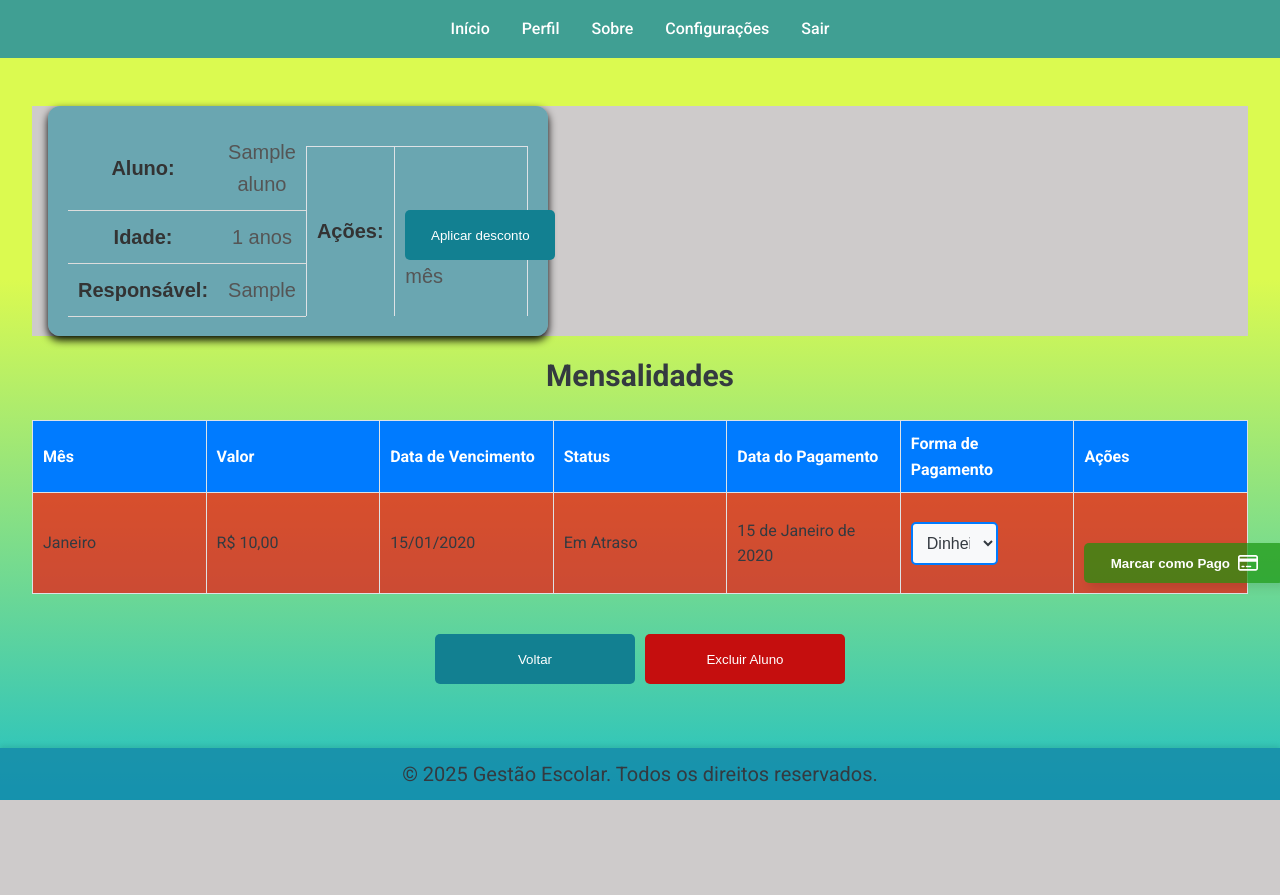
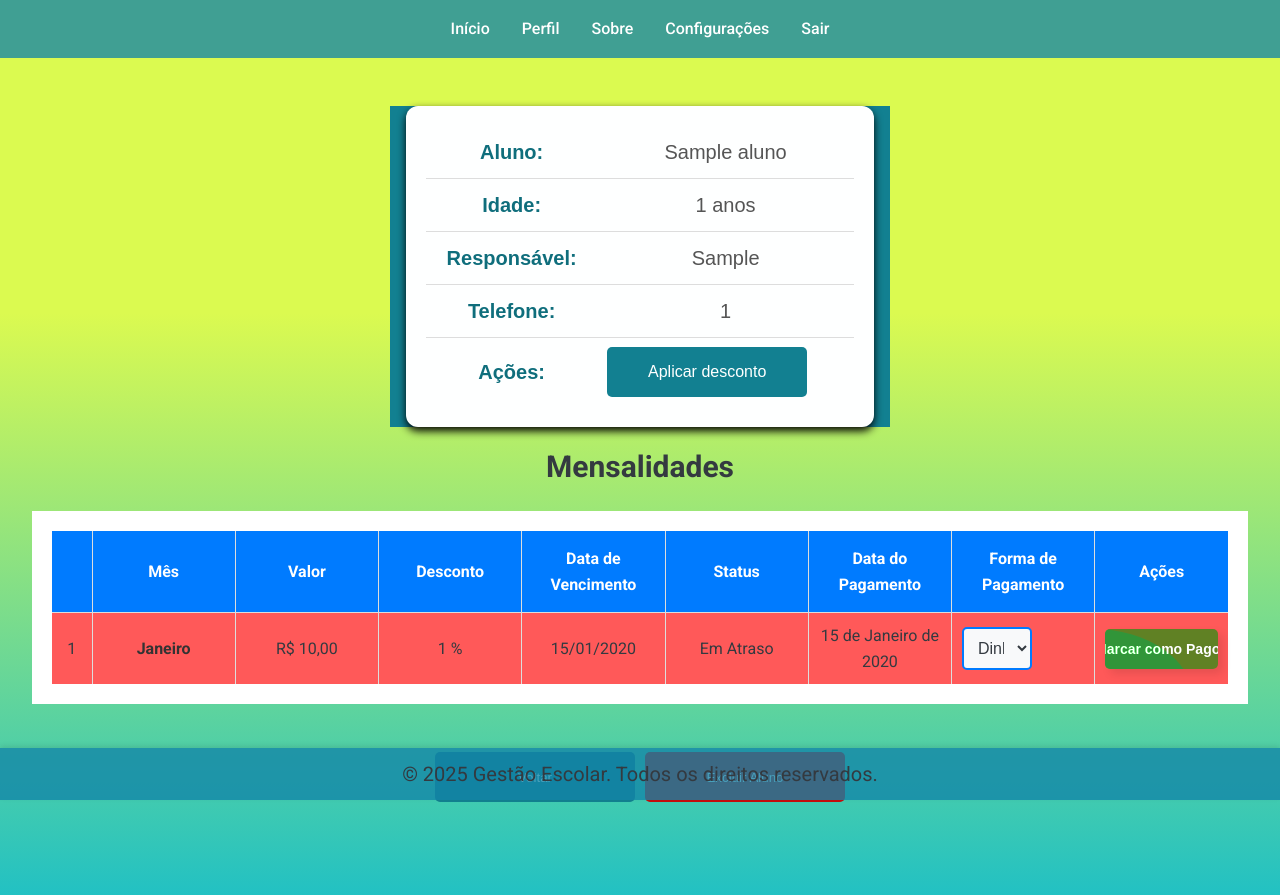
Before and after one commit to ThalesHenri/GestaoEscolar, a Django app: page /alunoDetalhes/1/ in a window 1280 px wide. Before the commit the page ends 800 px from the top, so only its background shows below. Run offline with Django 5.2, Linux system fonts and the light colour scheme; a user stored in the database is signed in; tables that the repository leaves empty hold one stand-in row (values such as "Sample post").

Commit message:
Várias melhorias nas lógicas e adição de novas, como a lógica dos descontos nas mensalidades e matrículas das turmas, correção de bugs e aprimoramentos visuais

```diff
--- a/siteDjango/main/static/style.css
+++ b/siteDjango/main/static/style.css
@@ -3,7 +3,7 @@
     --background-color: #f8f9fa;
     --text-color: #343a40;
     --primary-color: #007bff;
-    --secondary-color: #343a40;
+    --secondary-color: #117888;
     --white-color: #ffffff;
     --errorColor:#FF2929;
     --successColor:#00C851;
@@ -67,19 +67,22 @@ nav a:hover {
     border-bottom: 2px solid #ffdd57; /* Linha abaixo do link ativo */
 }
 
+
 .parteCima {
-    background: #cecbcb;
-    margin: auto;
+    margin: 0 auto;
+    max-width: 500px;
+    background: #128091;
+    margin: 0 auto;
 
 }
 
+
 .parteCima .alunoDetalhes {
-    display: flex;
-    margin: auto;
+    margin: 0 auto;
     max-width: 500px;
     margin: 1rem;
     padding: 20px;
-    background: #17879b8a;
+    background: #feffff;
     border-radius: 12px;
     box-shadow: 0 4px 8px rgb(0, 0, 0);
     font-family: Arial, sans-serif;
@@ -97,8 +100,10 @@ nav a:hover {
 }
 
 .alunoDetalhes td:first-child {
+    margin: 0 auto;
+    max-width: 700px;
     font-weight: bold;
-    color: #333;
+    color: #0f6e7c;
     width: 40%;
 }
 
@@ -205,21 +209,21 @@ main {
     background: #d6e4ff;
     transition: 0.3s;
 }
-
+/* --------------------------------------------------------------------------- ( BOTÕES ) -----------------------------------------------------*/
 button {
-    margin-top: 2.5rem;
     background-color: #128091;
-    color: var(--white-color);
-    padding: 0.5rem 1rem;
+    color: white;
     border: none;
     border-radius: 5px;
     cursor: pointer;
     font-weight: 500;
     width: 200px;
     height: 50px;
-    transition: 500ms linear;
+    overflow: hidden; /* Evita áreas invisíveis de clique */
+    transition: background-color 0.3s;  /* Transição suave para cor de fundo */
 
 }
+
 button:hover {
     background-color: #0f6b79;
 }
@@ -237,11 +242,74 @@ button:hover {
 
 .blueButton {
     background-color: #128091;
+    color: white;
+    border-radius: 5px;
+    font-size: 16px;
+    cursor: pointer;
+    transition: background-color 0.3s;
+    overflow: hidden; /* Evita áreas invisíveis de clique */
+
+}
+
+.blueButton:hover {
+    background-color: #0056b3;
+}
+
+.voltarButton {
+    background-color: #128091;
+    color: white;
+    border-radius: 5px;
+    font-size: 16px;
+    cursor: pointer;
+    transition: background-color 0.3s;
+    overflow: hidden; /* Evita áreas invisíveis de clique */
+
+}
+
+.voltarButton:hover {
+    background-color: #0056b3;
+}
+
+a {
+    display: flex; /* Garante que o link não ocupe mais espaço do que o botão */
+    text-decoration: none; /* Remove sublinhado do link */
+    width: fit-content;
+}
+
+/* Botões */
+.btn {
+    padding: 8px 12px;
+    font-size: 14px;
+    border-radius: 5px;
+    cursor: pointer;
+    border: none;
+}
+
+.button .btn-adicionar {
+    padding: 10px 20px;         /* Adiciona um pouco de espaço interno ao botão */
+    background-color: #2de61c;  /* Cor de fundo do botão */
+    color: white;               /* Cor do texto */
+    border: none;               /* Remove a borda padrão */
+    border-radius: 5px;         /* Borda arredondada */
+    font-size: 16px;            /* Tamanho da fonte */
+    cursor: pointer;           /* Mostra um ponteiro ao passar o mouse */
+    transition: background-color 0.3s;  /* Transição suave para cor de fundo */
+}
+
+#btn-adicionar:hover {
+    background-color: #0056b3;
+}
+
+.btn-info {
+    background-color: #007bff;
+    color: white;
+    text-decoration: none;
+    padding: 5px 10px;
     border-radius: 5px;
 }
 
-.blueButton:hover {
-    background-color: #106e7c;
+.btn-info:hover {
+    background-color: #064991;
 }
 
 
@@ -393,6 +408,89 @@ li a{
     background-color: var(--primary-color);
     color: var(--white-color);
 }
+
+
+.tabelaMensalidades{
+    background-color: var(--white-color);
+    table-layout:fixed;
+    padding: 15px;
+    border: 20px solid #ffffff;
+    border-collapse: collapse;
+    width: 100%;
+    margin-top: 20px;
+}
+
+.tabelaMensalidades th {
+    text-align: center;
+    font-weight: bold;
+    padding: 15px;
+    border: 1px solid #ddd;
+}
+
+.tabelaMensalidades td {
+    padding: 10px;
+    text-align: center;
+    border: 1px solid #ddd;
+}
+
+.tabelaMensalidades th {
+    background-color: var(--primary-color);
+    color: var(--white-color);
+}
+
+.tabelaMensalidades td:last-child button {
+    max-width: 100%; /* Garante que o botão não ultrapasse a célula */
+    width: auto; /* Permite que o botão se ajuste ao conteúdo */
+    padding: 5px 10px; /* Reduz o espaço interno do botão */
+    font-size: 14px; /* Reduz um pouco o tamanho do texto */
+    white-space: nowrap; /* Evita quebra de linha dentro do botão */
+}
+
+.tabelaMensalidades td:nth-last-child(8) {
+    font-weight: bold; /* Deixa o texto em negrito */
+    color: #333; /* Define a cor do texto */
+    text-align: center; /* Alinha o texto ao centro */
+    width: 150px; /* Define uma largura fixa (ajuste conforme necessário) */
+}
+
+.tabelaMensalidades th:first-child,
+.tabelaMensalidades td:first-child {
+    width: 50px; /* Ajuste conforme necessário */
+    min-width: 50px; /* Garante que a largura mínima seja mantida */
+    max-width: 50px; /* Evita que a coluna aumente */
+    text-align: center; /* Centraliza o número */
+    white-space: nowrap; /* Impede quebras de linha */
+}
+
+
+.tabelaTurmas{
+    background-color: var(--white-color);
+    table-layout:fixed;
+    padding: 10px;
+    border-collapse: collapse;
+    width: 100%;
+    gap: 5px;
+    margin-top: 20px;
+}
+
+.tabelaTurmas th {
+    background-color: var(--primary-color);
+    color: rgba(255, 255, 255, 0.822);
+    text-align: center;
+    font-weight: bold;
+    padding: 9px;
+    border: 1px solid #ffffffd0;
+}
+
+.tabelaTurmas th:first-child,
+.tabelaTurmas td:first-child {
+    width: 50px; /* Ajuste conforme necessário */
+    min-width: 50px; /* Garante que a largura mínima seja mantida */
+    max-width: 50px; /* Evita que a coluna aumente */
+    text-align: center; /* Centraliza o número */
+    white-space: nowrap; /* Impede quebras de linha */
+}
+
 
 .alunosTable {
     width: 100%;
--- a/siteDjango/main/templates/adminDashboard.html
+++ b/siteDjango/main/templates/adminDashboard.html
@@ -30,7 +30,8 @@
         </tr>
         {% endfor %}
     </table>
-    <a href="{% url "limparFeed" %}"><button onclick="return confirm('Tem certeza que deseja limpar o feed?');">Limpar feed</button></a>
+    <div class="feed__empty" style="display: flex; justify-content: center;">
+    <a href="{% url "limparFeed" %}"><button class="button" onclick="return confirm('Tem certeza que deseja limpar o feed?');">Limpar feed</button></a></div>
 </div>
 
 {% endblock content %}
--- a/siteDjango/main/templates/alunoDetalhes.html
+++ b/siteDjango/main/templates/alunoDetalhes.html
@@ -21,30 +21,26 @@
                         <td><strong>Responsável:</strong></td>
                         <td>{{ aluno.responsavel }}</td>
                     </tr>
+                        <td><strong>Telefone:</strong></td>
+                        <td>{{ aluno.telefone }}</td>
                     <tr>
-            <div class="tabelaDesconto">
-            <table class="table table-striped2"><tr><td><strong>Ações:</strong></td>
-                        <td>
-                            {% for mensalidade in mensalidades %}
-                            <a href="{% url 'aplicarDesconto' aluno.id mensalidade.id %}">
-                                <button style="width: 150px;">Aplicar desconto</button>
-                            </a>
-                            <p>mês {{ mensalidade.mes }}</p>
-                            {% empty %}
-                            <p>Sem mensalidades para aplicar desconto.</p>
-                            {% endfor %}
+                    <tr>
+                        <td><strong>Ações:</strong></td><td>
+                        <!-- Botão único para aplicar desconto -->
+                            <a href="{% url 'aplicarDesconto' aluno.id %}"><button class="blueButton">Aplicar desconto</button></a>
                         </td>
                     </tr>
                 </table>
-            </div>
         </div>
         </div>
             <h2 style="font-size: 30px;">Mensalidades</h2>
-            <table class="table table-striped2">
+            <table class="tabelaMensalidades">
                 <thead>
                     <tr>
+                        <th></th>
                         <th>Mês</th>
                         <th>Valor</th>
+                        <th>Desconto</th>
                         <th>Data de Vencimento</th>
                         <th>Status</th>
                         <th>Data do Pagamento</th>
@@ -55,8 +51,10 @@
                 <tbody>
                     {% for mensalidade in mensalidades %}
                     <tr class="{% if mensalidade.status == 'Pago' %}status-pago{% elif mensalidade.status == 'Em Atraso' %}status-atrasado{% else %}status-pendente{% endif %}">
+                        <td>{{ forloop.counter }}</td>
                         <td>{{ mensalidade.data_vencimento|date:"F" }}</td>
-                        <td>R$ {{ mensalidade.valor }}</td>
+                        <td>R$ {{ mensalidade.valor_final|default:"0.00" }}</td>
+                        <td>{{ mensalidade.desconto_percentual|floatformat:0 }} %</td>
                         <td>{{ mensalidade.data_vencimento|date:"d/m/Y" }}</td>
                         <td>{{ mensalidade.status }}</td>
                         <td>
@@ -123,9 +121,9 @@
             }
         </script>
 
-                    <div style="display: flex; justify-content: center; gap: 10px;">
+                    <div style="display: flex; justify-content: center; gap: 10px; margin-top: 3rem; margin-bottom: 1rem;">
                 <a href="{% url 'turmaDetalhes' aluno.turma.id %}" style="text-decoration: none;">
-                    <button class="blueButton" style="margin-bottom: 25px;">Voltar</button>
+                    <button class="voltareButton" style="margin-bottom: 25px;">Voltar</button>
                 </a>
                 <form method="post" action="{% url 'excluirAluno' aluno.id %}" style="margin: 0;">
                     {% csrf_token %}
--- a/siteDjango/main/urls.py
+++ b/siteDjango/main/urls.py
@@ -1,6 +1,7 @@
 from django.urls import path
 from . import views
 from .views import excluir_turma
+from .views import aplicarDesconto
 
 urlpatterns = [
     path('', views.home, name='home'),
@@ -20,6 +21,6 @@ urlpatterns = [
     path('pagamentoDashboard/', views.pagamentoDashboard, name='pagamentoDashboard'),
     path('limparFeed/', views.limparFeed, name='limparFeed'),
     path('perfil/', views.perfil, name="perfil"),
-    path('aplicarDesconto/<int:aluno_id>/<int:mensalidade_id>/', views.aplicarDesconto, name="aplicarDesconto"),
+    path('aluno/<int:aluno_id>/aplicar_desconto/', aplicarDesconto, name='aplicarDesconto'),
 
 ]
--- a/siteDjango/main/views.py
+++ b/siteDjango/main/views.py
@@ -1,6 +1,8 @@
 from django.http import HttpResponse
 from django.shortcuts import render, redirect, get_object_or_404, redirect
 from django.contrib.auth import authenticate, login as auth_login, logout as auth_logout
+from django.db.models.functions import ExtractMonth
+from django.db.models import Q
 from django.contrib.auth.models import User
 from django.contrib import messages
 from .models import Turma, Aluno, Mensalidade, Feed
@@ -201,7 +203,7 @@ def addAluno(request, turma_id):
                     Mensalidade.objects.create(
                         aluno=aluno,
                         data_vencimento=data_vencimento,  # Usa apenas o campo data_vencimento
-                        valor=turma.valorMensalidade,  # Valor da mensalidade registrado na turma
+                        valor_base=turma.valorMensalidade,  # Valor da mensalidade registrado na turma
                         status="Em Aberto"  # Define o status inicial
                     )
 
@@ -223,8 +225,8 @@ def alunoDetalhes(request, aluno_id):
 
     # Atualiza status das mensalidades
     for mensalidade in mensalidades:
-        if mensalidade.valor is None:
-            mensalidade.valor = mensalidade.aluno.turma.valorMensalidade
+        if mensalidade.valor_base is None:
+            mensalidade.valor_base = mensalidade.aluno.turma.valorMensalidade
             mensalidade.save()
 
         # Verifica se a mensalidade está "Em Atraso"
@@ -247,7 +249,7 @@ def alunoDetalhes(request, aluno_id):
         if acao == "marcar_pago":
             mensalidade.status = "Pago"
             mensalidade.dia_pagamento_realizado = hoje
-            feed = Feed(acao=f"Mensalidade {mensalidade.data_vencimento.strftime('%Y-%m-%d')} do aluno(a) {aluno.nome} foi paga!", data=timezone.now())
+            feed = Feed(acao=f"Mensalidade {mensalidade.data_vencimento.strftime('%m')} do aluno(a) {aluno.nome} foi paga!", data=timezone.now())
             feed.save()
             mensalidade.forma_pagamento = forma_pagamento
         elif acao == "desmarcar_pago":
@@ -261,28 +263,33 @@ def alunoDetalhes(request, aluno_id):
 
 
 @login_required
-def aplicarDesconto(request, aluno_id, mensalidade_id):
+def aplicarDesconto(request, aluno_id):
     aluno = get_object_or_404(Aluno, id=aluno_id)
-    mensalidade = get_object_or_404(Mensalidade, id=mensalidade_id)
+
+    # Filtra as mensalidades, excluindo janeiro (mês 1)
+    mensalidades = aluno.mensalidades.annotate(
+        mes=ExtractMonth('data_vencimento')
+    ).exclude(mes=1)
 
     if request.method == "POST":
         form = DescontoForm(request.POST)
         if form.is_valid():
             desconto = form.cleaned_data['desconto']
-            mensalidade.calcular_valor_desconto(desconto)
-            # Aplica o desconto
+            for mensalidade in mensalidades:
+                if hasattr(mensalidade, 'valor_base'):  # Verifica se o campo existe
+                    mensalidade.aplicar_desconto(desconto)
+
             feed = Feed(
-                acao=f"Desconto de {desconto}% para o aluno {aluno.nome} aplicado com sucesso!", data=timezone.now())
+                acao=f"Desconto de {desconto}% aplicado a todas as mensalidades do aluno(a) {aluno.nome}!",
+                data=timezone.now()
+            )
             feed.save()
-            # Salva a mensalidade com o valor atualizado
-            # Redireciona de volta para a página do aluno
             return redirect('alunoDetalhes', aluno_id=aluno.id)
     else:
         form = DescontoForm()
 
-    context = {'aluno': aluno, 'mensalidade': mensalidade, 'form': form}
+    context = {'aluno': aluno, 'form': form}
     return render(request, 'desconto.html', context=context)
-
 
 @login_required
 def excluirAluno(request, aluno_id):
```
Also changed, not shown: other parts of siteDjango/main/static/style.css (+7 -121 lines), siteDjango/main/custom_filters.py (added, +8 -0 lines), siteDjango/main/forms.py (+30 -13 lines), siteDjango/main/models.py (+33 -21 lines), siteDjango/main/templates/desconto.html (+15 -5 lines), siteDjango/main/templates/turmaDetalhes.html (+6 -6 lines), siteDjango/main/templates/turmasDashboard.html (+6 -3 lines), siteDjango/main/migrations/0011_turma_valormatricula.py (added), siteDjango/main/migrations/0012_aluno_telefone_alter_aluno_responsavel_and_more.py (added), siteDjango/main/migrations/0013_remove_mensalidade_desconto_and_more.py (added), siteDjango/main/migrations/0014_rename_valor_mensalidade_valor_final_and_more.py (added).
